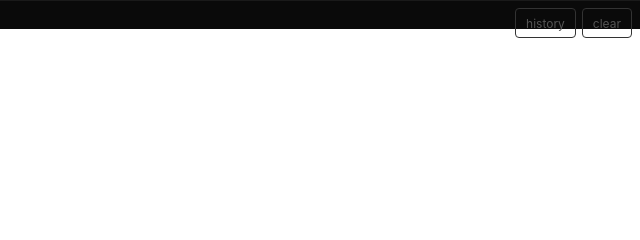
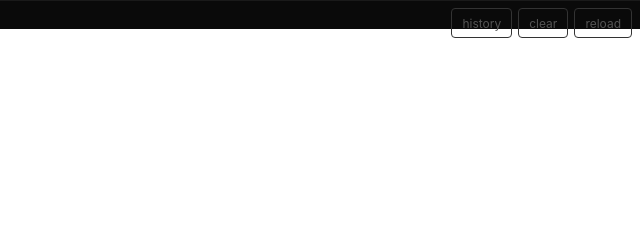
Before and after one commit to ProjectLiminality/AURYN-Prototype, a website: page index.html in a window 1280 px wide. Shown: the top 240 px of the page, 640-1280 px from the left. Drawn offline with Linux system fonts and the light colour scheme.

Commit message:
Restore reload button — kills and restarts server via CLI bridge, reconnects WS

```diff
--- a/index.html
+++ b/index.html
@@ -356,13 +356,13 @@
     position: fixed; top: 8px; right: 8px; z-index: 9999;
     display: flex; align-items: center; gap: 6px;
   }
-  #clear-chat-btn, #history-btn {
+  #reload-btn, #clear-chat-btn, #history-btn {
     background: none; border: 1px solid #333; border-radius: 4px;
     color: #555; font-size: 12px; padding: 4px 10px; cursor: pointer;
     font-family: -apple-system, sans-serif; white-space: nowrap;
     min-height: 30px;
   }
-  #clear-chat-btn:hover, #history-btn:hover { color: #aaa; border-color: #555; }
+  #reload-btn:hover, #clear-chat-btn:hover, #history-btn:hover { color: #aaa; border-color: #555; }
 
   /* Vocab debug panel */
   #vocab-debug {
@@ -506,6 +506,7 @@
 <div id="top-toolbar">
 <button id="history-btn" onclick="toggleChatHistory()" title="Chat history">history</button>
 <button id="clear-chat-btn" onclick="clearContext()" title="Clear loaded context petals">clear</button>
+<button id="reload-btn" onclick="reloadServer()" title="Restart AURYN server">reload</button>
 </div>
 <div id="chat-history-panel"></div>
 
@@ -3195,6 +3196,46 @@ function finishClaudeCode() {
 // Pipeline mode toggle: "async" (high quality, 30s turbo) vs "sync" (real-time moonshine+whisper+gatekeeper)
 const pipelineMode = 'async';
 
+function reloadServer() {
+  const UV_PATH = '/Users/davidrug/.local/bin/uv';
+  const restartCmd = `lsof -ti :${AURYN_PORT} | xargs kill -9 2>/dev/null; sleep 1; ${UV_PATH} run auryn.py serve --port ${AURYN_PORT} --host 127.0.0.1 --no-ssl > /tmp/auryn-server.log 2>&1 &`;
+  connectionStatus.style.display = 'block';
+  connectionStatus.textContent = 'Restarting server...';
+  connectionStatus.className = 'disconnected';
+
+  // Try CLI bridge first (preferred — avoids page reload)
+  _cliExec(restartCmd).then(result => {
+    if (result.code === -1 && result.err === 'timeout') {
+      // CLI bridge unavailable — fall back to server-side restart via HTTP
+      fetch(SERVER_BASE + '/reload', { method: 'POST' }).catch(() => {});
+    }
+    // Poll until server is back up
+    let attempts = 0;
+    const poll = () => {
+      fetch(SERVER_BASE + '/ping')
+        .then(r => r.json())
+        .then(data => {
+          if (data.app === 'auryn') {
+            if (data.uuid) window._aurynUUID = data.uuid;
+            connectionStatus.textContent = '';
+            connectionStatus.style.display = 'none';
+            requestDreamNodeCatalog();
+            loadCoreVocab();
+            connectAIBridgeWs();
+            connectTranscriptionWs();
+          } else { retry(); }
+        })
+        .catch(retry);
+    };
+    const retry = () => {
+      attempts++;
+      if (attempts < 30) setTimeout(poll, 1000);
+      else connectionStatus.textContent = 'Server failed to restart. Check /tmp/auryn-server.log';
+    };
+    setTimeout(poll, 1500);
+  });
+}
+
 // ============================================================
 // 10. EVENT HANDLERS
 // ============================================================
```
